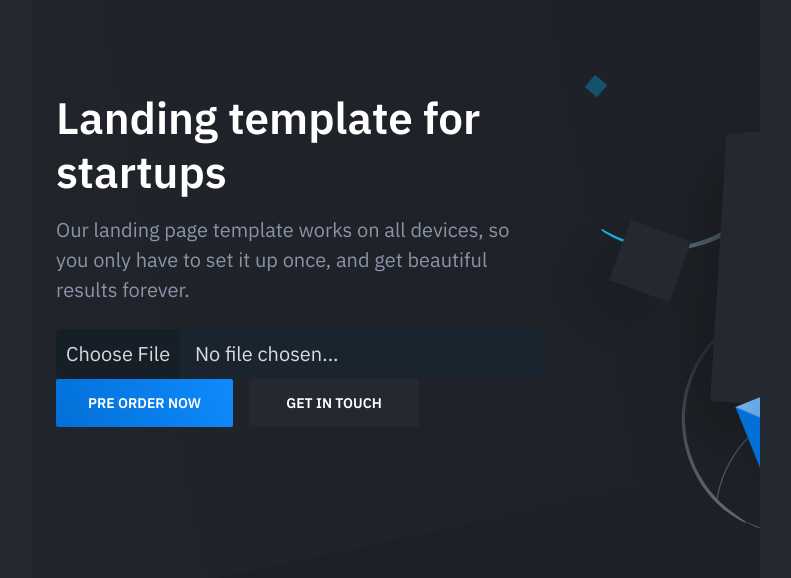
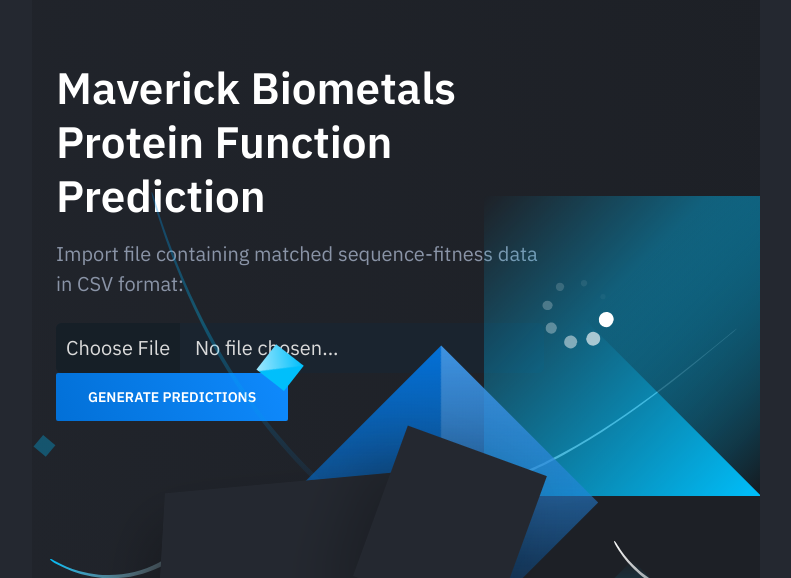
Before and after one commit to maverickbiometals/maverickbiometals.github.io, a website: page docs/index.html in a window 1280 px wide. Shown: the part 147-725 px from the top of the page, without its empty margins (244-1035 px from the left). Drawn offline with nearby package versions, Linux system fonts and the light colour scheme.

Commit message:
Update index.html

```diff
--- a/docs/index.html
+++ b/docs/index.html
@@ -4,7 +4,7 @@
     <meta charset="utf-8">
     <meta http-equiv="X-UA-Compatible" content="IE=edge">
     <meta name="viewport" content="width=device-width, initial-scale=1">
-    <title>Solid Template</title>
+    <title>Maverick Bioworks Protein Function Prediction</title>
     <link href="https://fonts.googleapis.com/css?family=IBM+Plex+Sans:400,600" rel="stylesheet">
     <link rel="stylesheet" href="dist/css/style.css">
 	<script src="https://unpkg.com/animejs@3.0.1/lib/anime.min.js"></script>
@@ -31,8 +31,8 @@
                 <div class="container">
                     <div class="hero-inner">
 						<div class="hero-copy">
-	                        <h1 class="hero-title mt-0">Landing template for startups</h1>
-	                        <p class="hero-paragraph">Our landing page template works on all devices, so you only have to set it up once, and get beautiful results forever.</p>
+	                        <h1 class="hero-title mt-0">Maverick Biometals Protein Function Prediction</h1>
+	                        <p class="hero-paragraph">Import file containing matched sequence-fitness data in CSV format:</p>
                             <div class="file-upload">
                                 <div class="file-upload-select">
                                     <div class="file-select-button" >Choose File</div>
@@ -40,8 +40,7 @@
                                 <input type="file" name="file-upload-input" id="file-upload-input">
                                 </div>
                             </div>
-                            <div class="hero-cta"><a class="button button-primary" href="#">Pre order now</a><a class="button" href="#">Get in touch</a></div>
-                        </div>
+                            <div class="hero-cta"><a class="button button-primary" href="#">Generate predictions</a>
 						<div class="hero-figure anime-element">
 							<svg class="placeholder" width="528" height="396" viewBox="0 0 528 396">
 								<rect width="528" height="396" style="fill:transparent;" />
```
